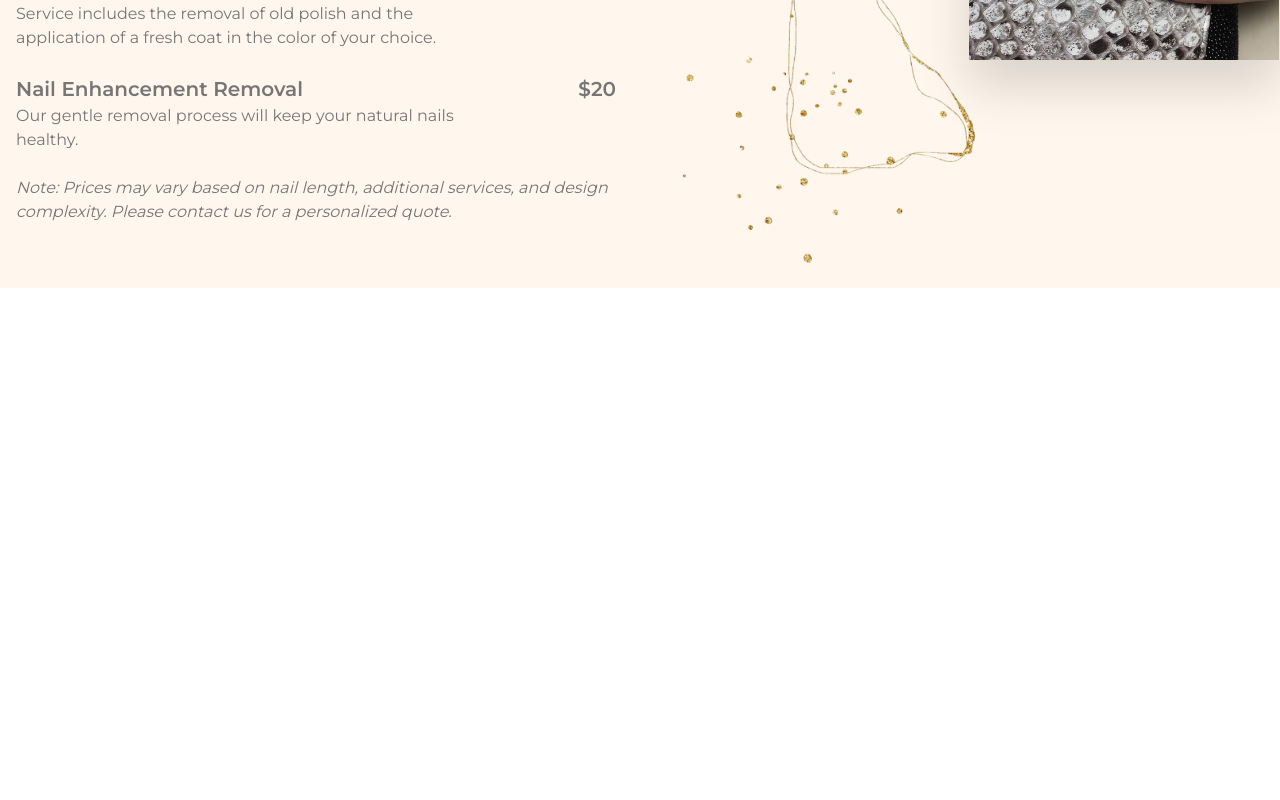
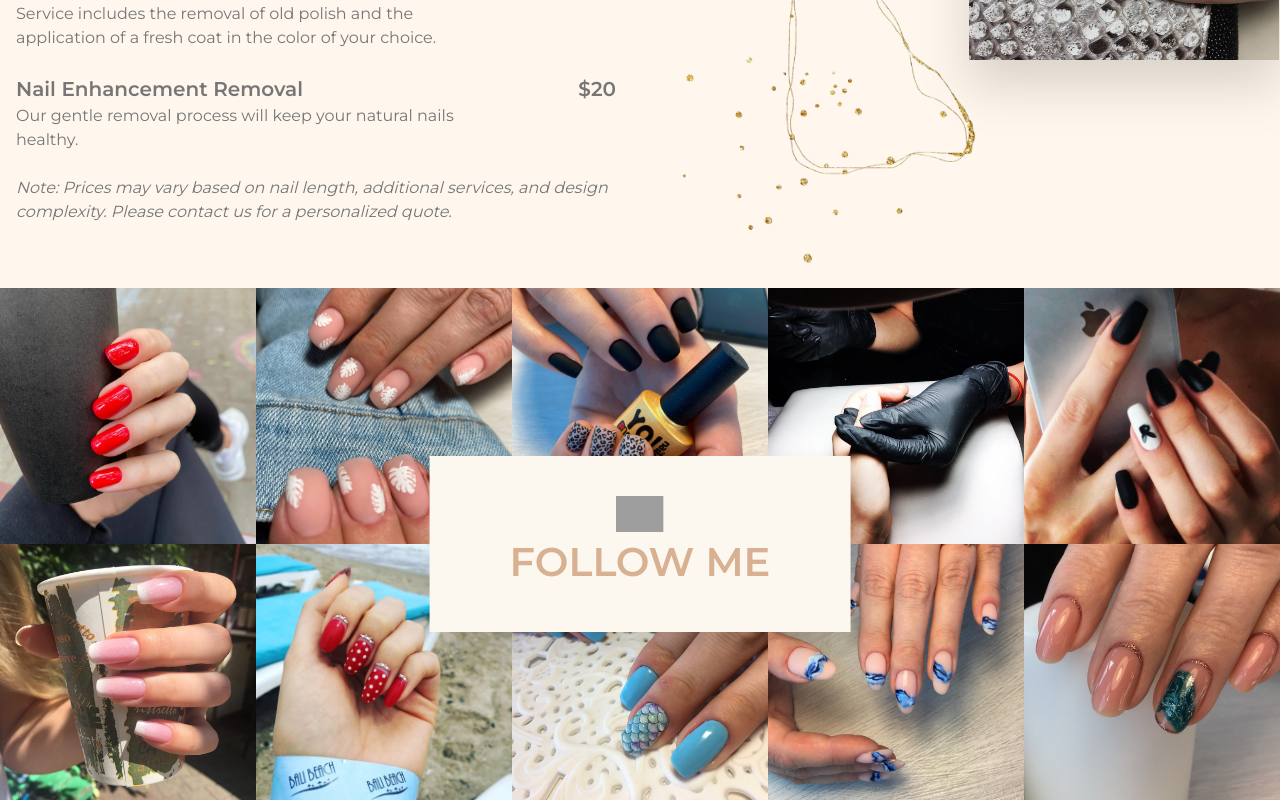
Before and after one commit to TatianaNovitskaya/beauty-nation, a Next.js app: page / in a window 1280 px wide. Shown: the part 3089-3889 px from the top of the page. Before the commit the page ends 3425 px from the top, so only its background shows below. Built offline with nearby package versions, Linux system fonts and the light colour scheme; grey boxes are pictures that could not be loaded; a web font is replaced by a local one.

Commit message:
Added works section

```diff
--- a/src/app/page.js
+++ b/src/app/page.js
@@ -4,6 +4,7 @@ import Book from "@/components/sections/Book";
 import Service from "@/components/sections/Service";
 import About from "@/components/sections/About";
 import Price from "@/components/sections/Price";
+import Works from "@/components/sections/Works";
 
 export default function Home() {
   return (
@@ -13,6 +14,7 @@ export default function Home() {
       <Service/>
       <About/>
       <Price/>
+      <Works/>
     </main>
   )
 }
--- /dev/null
+++ b/src/components/sections/Works.js
@@ -0,0 +1,28 @@
+import {Montserrat} from 'next/font/google'
+import Image from "next/image";
+import Link from "next/link";
+
+const montserrat = Montserrat({subsets: ['latin'], weight: ["400", "600"]})
+
+export default function Works() {
+    return (
+        <section className={""}>
+            <div className={`${montserrat.className} flex w-full h-full relative flex-wrap items-baseline grid-cols-5 gap-[0rem] `}>
+                <Image src={"/work-2.jpg"} alt={"work-2"} width={384} height={409} className={"w-[20%]"}/>
+                <Image src={"/work-3.jpg"} alt={"work-3"} width={384} height={409} className={"w-[20%]"}/>
+                <Image src={"/work-4.jpg"} alt={"work-4"} width={384} height={409} className={"w-[20%]"}/>
+                <Image src={"/work-7.jpg"} alt={"work-7"} width={384} height={409} className={"w-[20%]"}/>
+                <Image src={"/work-8.jpg"} alt={"work-8"} width={384} height={409} className={"w-[20%]"}/>
+                <Image src={"/work-9.jpg"} alt={"work-9"} width={384} height={409} className={"w-[20%]"}/>
+                <Image src={"/work-10.jpg"} alt={"work-10"} width={384} height={409} className={"w-[20%]"}/>
+                <Image src={"/work-19.jpg"} alt={"work-19"} width={384} height={409} className={"w-[20%]"}/>
+                <Image src={"/work-16.jpg"} alt={"work-16"} width={384} height={409} className={"w-[20%]"}/>
+                <Image src={"/work-22.jpg"} alt={"work-22"} width={384} height={409} className={"w-[20%]"}/>
+                <Link href={"https://www.instagram.com/beauty_nation_od/"} className={"hover:scale-105 transition-transform absolute bg-[#FCF8EF] py-10 px-20 shadow-1 flex flex-col justify-center items-center left-1/2 top-1/2 -translate-x-1/2 -translate-y-1/2 "}>
+                    <Image src={"/instagram.svg"} alt={"instagram"} width={48} height={48}/>
+                    <p className={"uppercase text-[#D8B192] text-[2.5rem] font-semibold"}>follow me</p>
+                </Link>
+            </div>
+        </section>
+    )
+}
--- a/tailwind.config.js
+++ b/tailwind.config.js
@@ -15,6 +15,9 @@ module.exports = {
         '2xl': '1440px',
         // => @media (min-width: 992px) { ... }
       },
+      boxShadow: {
+        '1': '20px 20px 30px 0px rgba(0, 0, 0, 0.16);',
+      }
     },
 
   },
```
